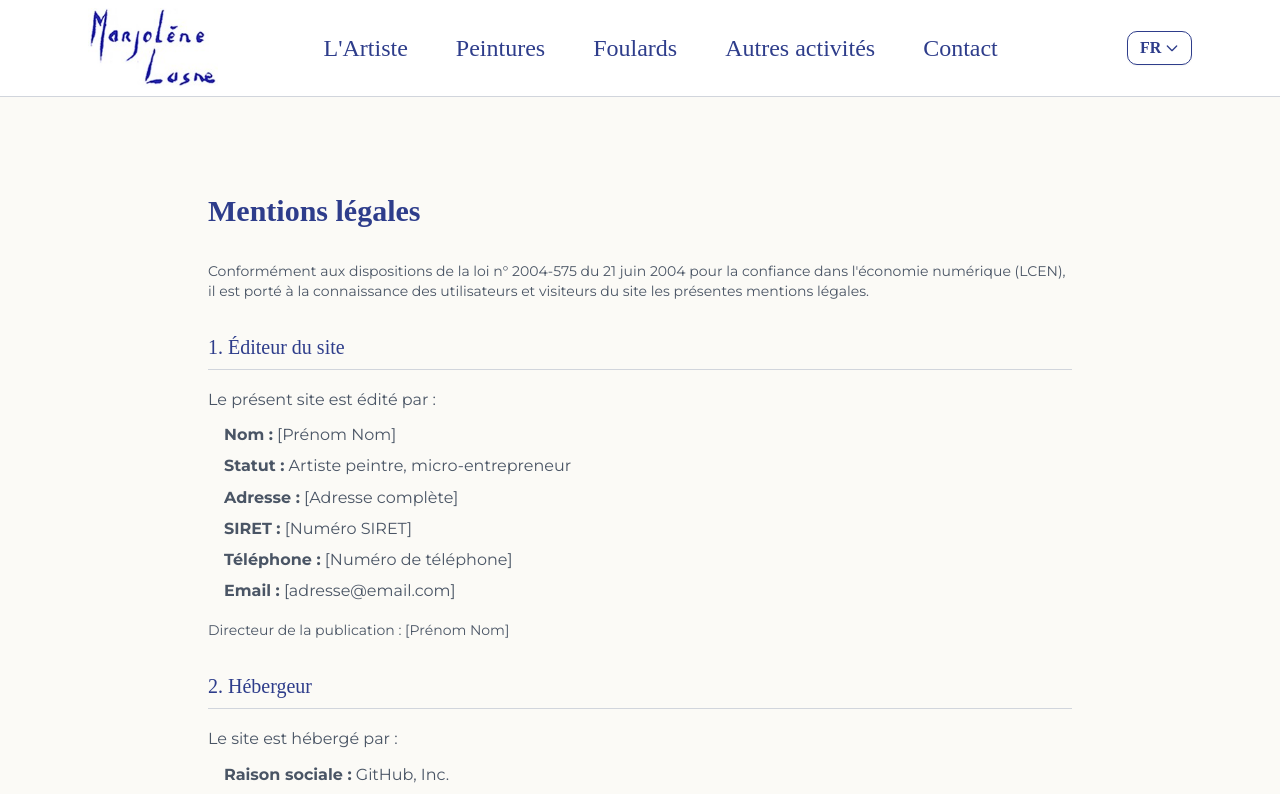
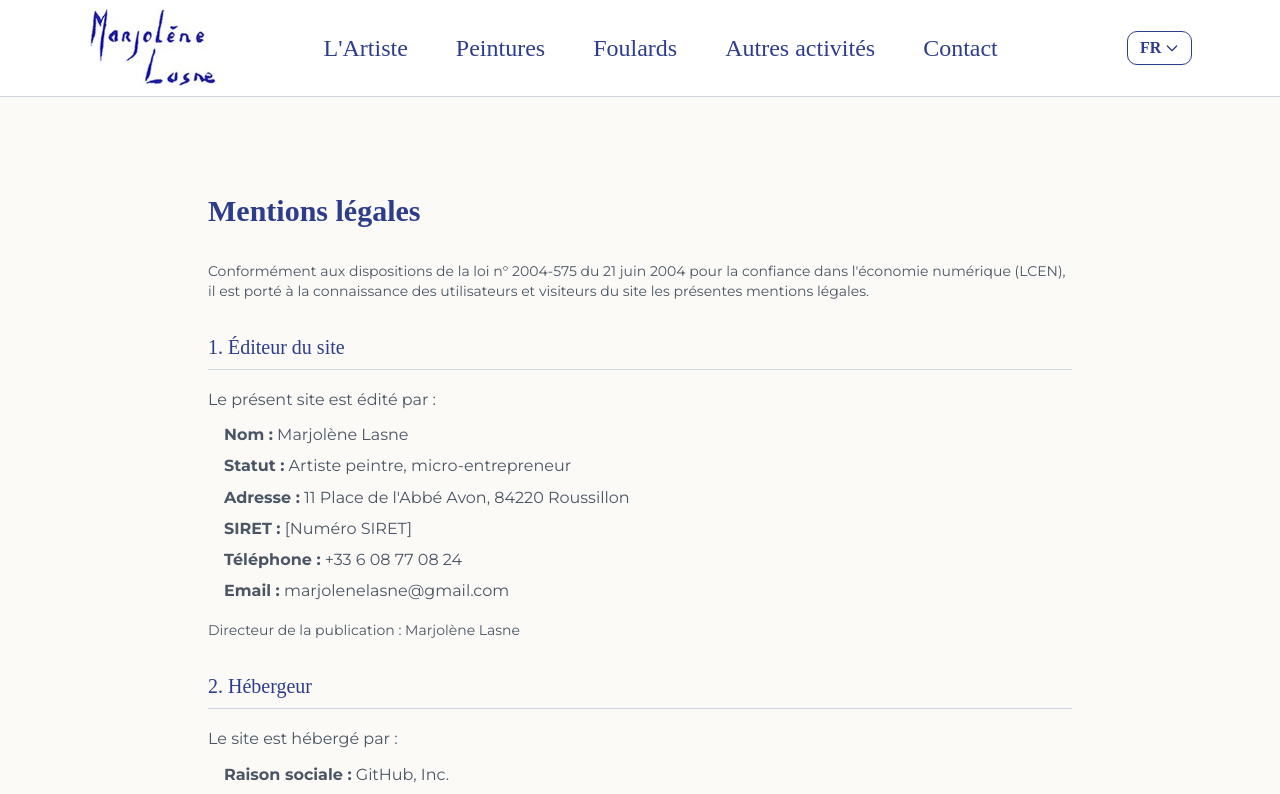
Before and after one commit to ManuelBenoist/portfolio-marjolene, a Nuxt app: page /mentions-legales in a window 1280 px wide. Shown: the top 794 px of the page. Built offline with nearby package versions, Linux system fonts and the light colour scheme; a web font is replaced by a local one.

Commit message:
feat: début de maj mentions légales et confidentialité

```diff
--- a/app/pages/mentions-legales.vue
+++ b/app/pages/mentions-legales.vue
@@ -11,15 +11,15 @@
         <h2 class="text-xl font-semibold mb-4">1. Éditeur du site</h2>
         <p class="mb-2">Le présent site est édité par :</p>
         <ul class="list-none space-y-1 ml-4">
-          <li><strong>Nom :</strong> [Prénom Nom]</li>
+          <li><strong>Nom :</strong> Marjolène Lasne</li>
           <li><strong>Statut :</strong> Artiste peintre, micro-entrepreneur</li>
-          <li><strong>Adresse :</strong> [Adresse complète]</li>
+          <li><strong>Adresse :</strong> 11 Place de l'Abbé Avon, 84220 Roussillon</li>
           <li><strong>SIRET :</strong> [Numéro SIRET]</li>
-          <li><strong>Téléphone :</strong> [Numéro de téléphone]</li>
-          <li><strong>Email :</strong> [adresse@email.com]</li>
+          <li><strong>Téléphone :</strong> +33 6 08 77 08 24</li>
+          <li><strong>Email :</strong> marjolenelasne@gmail.com</li>
         </ul>
         <p class="mt-4 text-sm text-gray-600">
-          Directeur de la publication : [Prénom Nom]
+          Directeur de la publication : Marjolène Lasne
         </p>
       </section>
 
@@ -124,9 +124,9 @@
           Pour toute question relative aux présentes mentions légales ou pour toute demande concernant le site, vous pouvez contacter l'éditeur :
         </p>
         <ul class="list-none space-y-1 ml-4">
-          <li><strong>Par email :</strong> [adresse@email.com]</li>
-          <li><strong>Par téléphone :</strong> [Numéro de téléphone]</li>
-          <li><strong>Par courrier :</strong> [Adresse complète]</li>
+          <li><strong>Par email :</strong> marjolenelasne@gmail.com</li>
+          <li><strong>Par téléphone :</strong> +33 6 08 77 08 24</li>
+          <li><strong>Par courrier :</strong> 11 Place de l'Abbé Avon, 84220 Roussillon</li>
         </ul>
       </section>
 
@@ -145,7 +145,7 @@
       </section>
 
       <p class="text-sm text-gray-500 mt-8">
-        Dernière mise à jour : [Date de mise à jour]
+        Dernière mise à jour : 31/01/2026
       </p>
     </div>
   </div>
@@ -157,7 +157,7 @@ useHead({
   meta: [
     {
       name: 'description',
-      content: 'Mentions légales du site portfolio de [Prénom Nom], artiste peintre.'
+      content: 'Mentions légales du site portfolio de Marjolène Lasne, artiste peintre.'
     },
     {
       name: 'robots',
--- a/app/pages/politique-confidentialite.vue
+++ b/app/pages/politique-confidentialite.vue
@@ -4,7 +4,7 @@
       <h1 class="text-3xl font-bold mb-8">Politique de confidentialité</h1>
 
       <p class="text-sm text-gray-600 mb-8">
-        Dernière mise à jour : [Date de mise à jour]
+        Dernière mise à jour : 31/01/2026
       </p>
 
       <p class="mb-8">
@@ -16,11 +16,11 @@
         <h2 class="text-xl font-semibold mb-4">1. Responsable du traitement des données</h2>
         <p class="mb-2">Le responsable du traitement des données personnelles collectées sur ce site est :</p>
         <ul class="list-none space-y-1 ml-4">
-          <li><strong>Nom :</strong> [Prénom Nom]</li>
+          <li><strong>Nom :</strong> Marjolène Lasne</li>
           <li><strong>Statut :</strong> Artiste peintre, micro-entrepreneur</li>
-          <li><strong>Adresse :</strong> [Adresse complète]</li>
+          <li><strong>Adresse :</strong> 11 Place de l'Abbé Avon, 84220 Roussillon</li>
           <li><strong>SIRET :</strong> [Numéro SIRET]</li>
-          <li><strong>Email de contact RGPD :</strong> [Email de contact RGPD]</li>
+          <li><strong>Email de contact RGPD :</strong> marjolenelasne@gmail.com</li>
         </ul>
       </section>
 
@@ -401,8 +401,8 @@
           Pour toute question relative à la présente politique de confidentialité ou pour toute demande concernant vos données personnelles, vous pouvez nous contacter :
         </p>
         <ul class="list-none space-y-1 ml-4">
-          <li><strong>Par email :</strong> [Email de contact RGPD]</li>
-          <li><strong>Par courrier :</strong> [Prénom Nom] - [Adresse complète]</li>
+          <li><strong>Par email :</strong> marjolenelasne@gmail.com</li>
+          <li><strong>Par courrier :</strong> Marjolène Lasne - 11 Place de l'Abbé Avon, 84220 Roussillon</li>
         </ul>
       </section>
 
```
